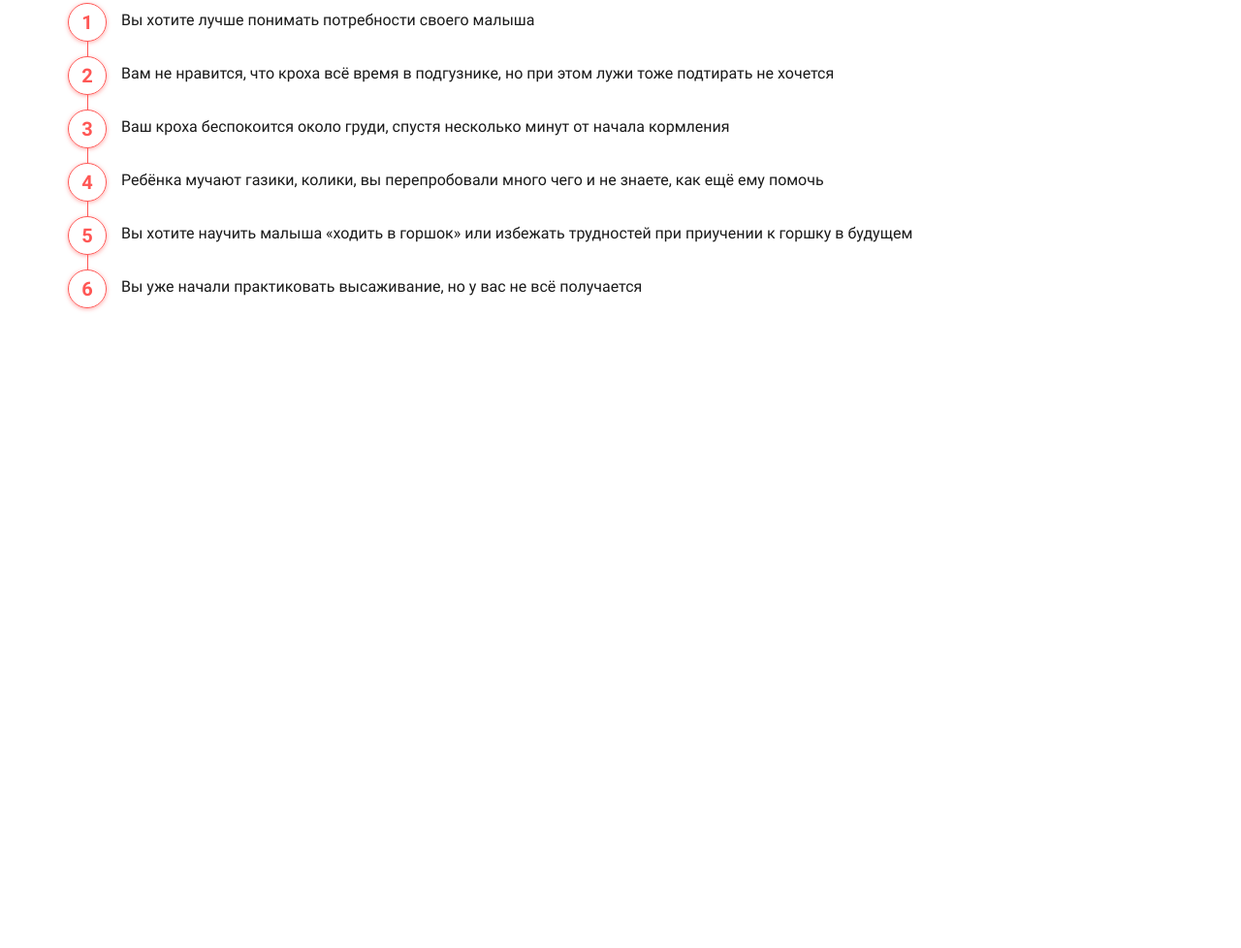
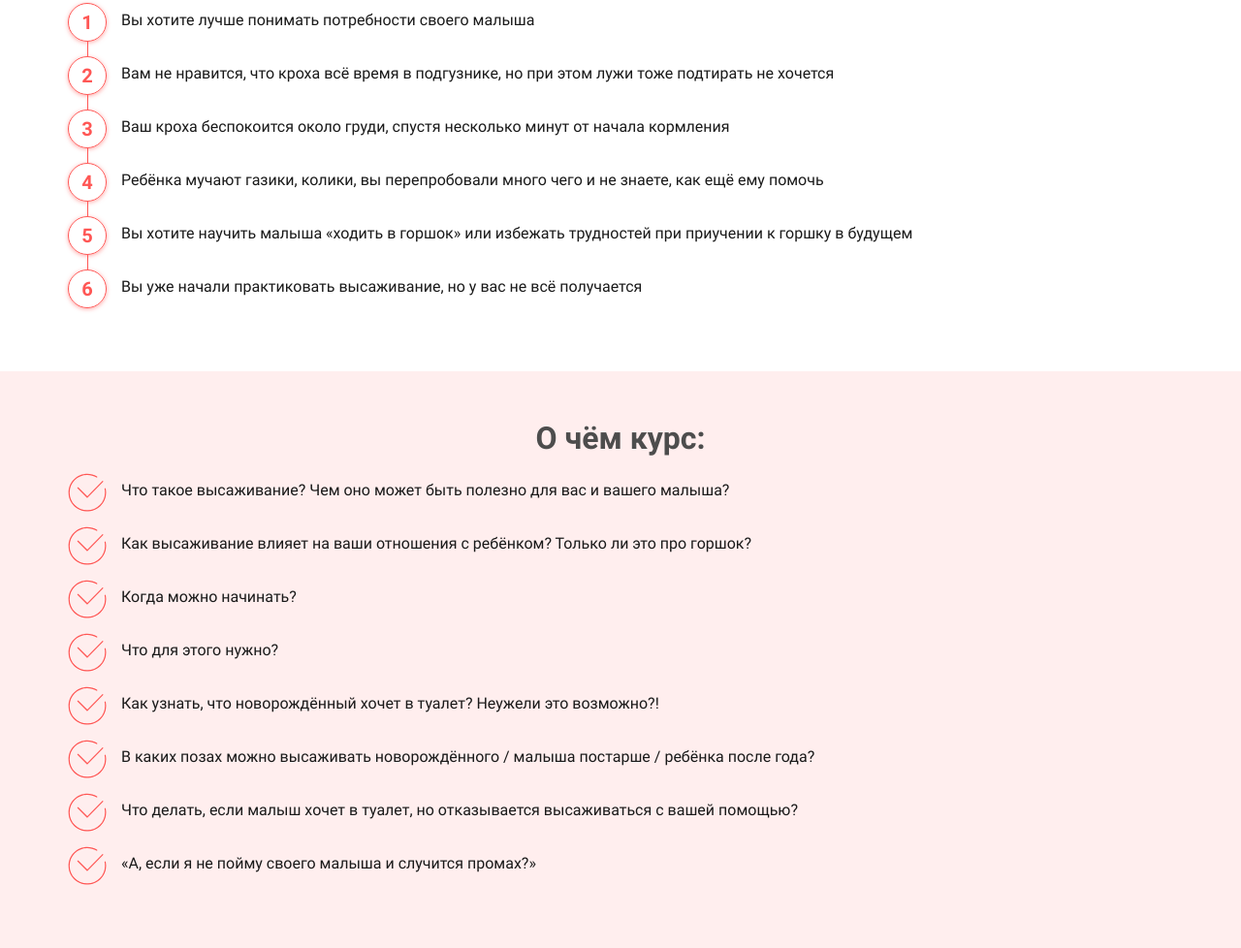
Before and after one commit to PonkinDmitrij/iqmom-course, a website built with webpack: page src/course.html in a window 1280 px wide. Shown: the part 2138-3116 px from the top of the page at 97% size. Before the commit the page ends 2521 px from the top, so only its background shows below. Built offline with nearby package versions, Linux system fonts and the light colour scheme.

Commit message:
Add about

```diff
--- a/src/course.html
+++ b/src/course.html
@@ -140,6 +140,29 @@
               </ol>
             </div>
           </section>
+
+          <section class="about">
+            <div class="about__inner">
+              <h2 class="about__title">О чём курс:</h2>
+
+              <ul class="about__list">
+                <li class="about__item">Что такое высаживание? Чем оно может быть полезно для вас и вашего малыша?</li>
+                <li class="about__item">
+                  Как высаживание влияет на ваши отношения с ребёнком? Только ли это про горшок?
+                </li>
+                <li class="about__item">Когда можно начинать?</li>
+                <li class="about__item">Что для этого нужно?</li>
+                <li class="about__item">Как узнать, что новорождённый хочет в туалет? Неужели это возможно?!</li>
+                <li class="about__item">
+                  В каких позах можно высаживать новорождённого / малыша постарше / ребёнка после года?
+                </li>
+                <li class="about__item">
+                  Что делать, если малыш хочет в туалет, но отказывается высаживаться с вашей помощью?
+                </li>
+                <li class="about__item">«А, если я не пойму своего малыша и случится промах?»</li>
+              </ul>
+            </div>
+          </section>
         </main>
       </div>
       <div class="page__footer-wrapper"></div>
--- /dev/null
+++ b/src/scss/blocks/about.scss
@@ -0,0 +1,38 @@
+.about {
+  $marker-size: 40px;
+
+  padding: 50px 0;
+  background-color: $color-secondary;
+
+  &__inner {
+    @include container();
+  }
+
+  &__title {
+    margin-top: 0;
+    text-align: center;
+  }
+
+  &__list {
+    padding-left: 0;
+  }
+
+  &__item {
+    position: relative;
+    padding-top: 6px;
+    padding-left: 55px;
+    margin-bottom: 25px;
+    list-style: none;
+
+    &::before {
+      content: '';
+      position: absolute;
+      top: 0;
+      left: 0;
+      width: $marker-size;
+      height: $marker-size;
+      border-radius: 50%;
+      background: url('../img/icons/check-mark.svg') center / cover no-repeat;
+    }
+  }
+}
--- a/src/scss/style.scss
+++ b/src/scss/style.scss
@@ -12,3 +12,4 @@
 @import './blocks/banner.scss';
 @import './blocks/promo.scss';
 @import './blocks/for-you.scss';
+@import './blocks/about.scss';
```
Also changed, not shown: src/img/icons/check-mark.svg (added).
